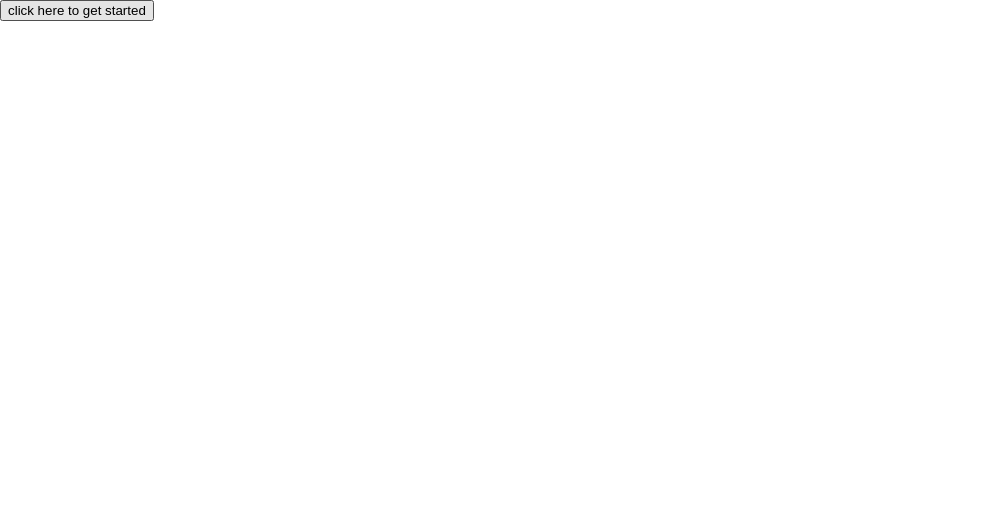
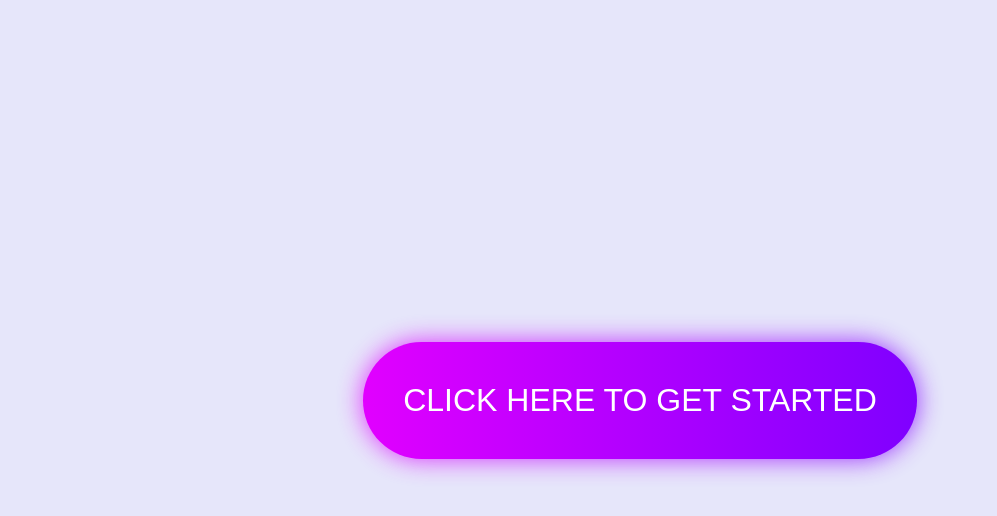
Before and after one commit to LewisNozaki/stylized-button-two, a plain HTML site: page index.html in a window 1280 px wide. Shown: the whole page, without its empty margins (0-997 px from the left). Drawn offline with Linux system fonts and the light colour scheme.

Commit message:
finished styling and added readme file

```diff
--- a/style.css
+++ b/style.css
@@ -8,9 +8,63 @@ html {
   box-sizing: border-box;
 }
 
+:root {
+  --purple: #7f00ff;
+  --pink: #e100ff;
+}
+
 body {
   margin: 0;
   padding: 0;
   width: 100%;
   height: 100vh;
+  display: flex;
+  justify-content: center;
+  align-items: center;
+  background: lavender;
 }
+
+button {
+  position: relative;
+  padding: 1.25em;
+  outline: none;
+  border: none;
+  border-radius: 70px;
+  font-size: 2em;
+  color: #fff;
+  background: linear-gradient(to left, var(--purple), var(--pink));
+  text-transform: uppercase;
+  cursor: pointer;
+  transition: 0.2s ease;
+}
+
+button::after {
+  content: "";
+  position: absolute;
+  z-index: -1;
+  bottom: 0;
+  left: 0;
+  /* bottom: calc(-100% / 7);  */
+  /* left: calc(25% / 2); */
+  background: inherit;
+  height: 100%;
+  width: 100%;
+  border-radius: inherit;
+  transition: 0.2s ease;
+  filter: blur(.4em);
+  opacity: 0.8;
+}
+
+button:hover::after,
+button:focus::after {
+  filter: blur(.3em);
+}
+
+button:active::after {
+  filter: blur(10px);
+  bottom: 0;
+}
+
+button:active {
+  transform: scale(1.02);
+}
```
Also changed, not shown: button.png (added), 1 other file.
